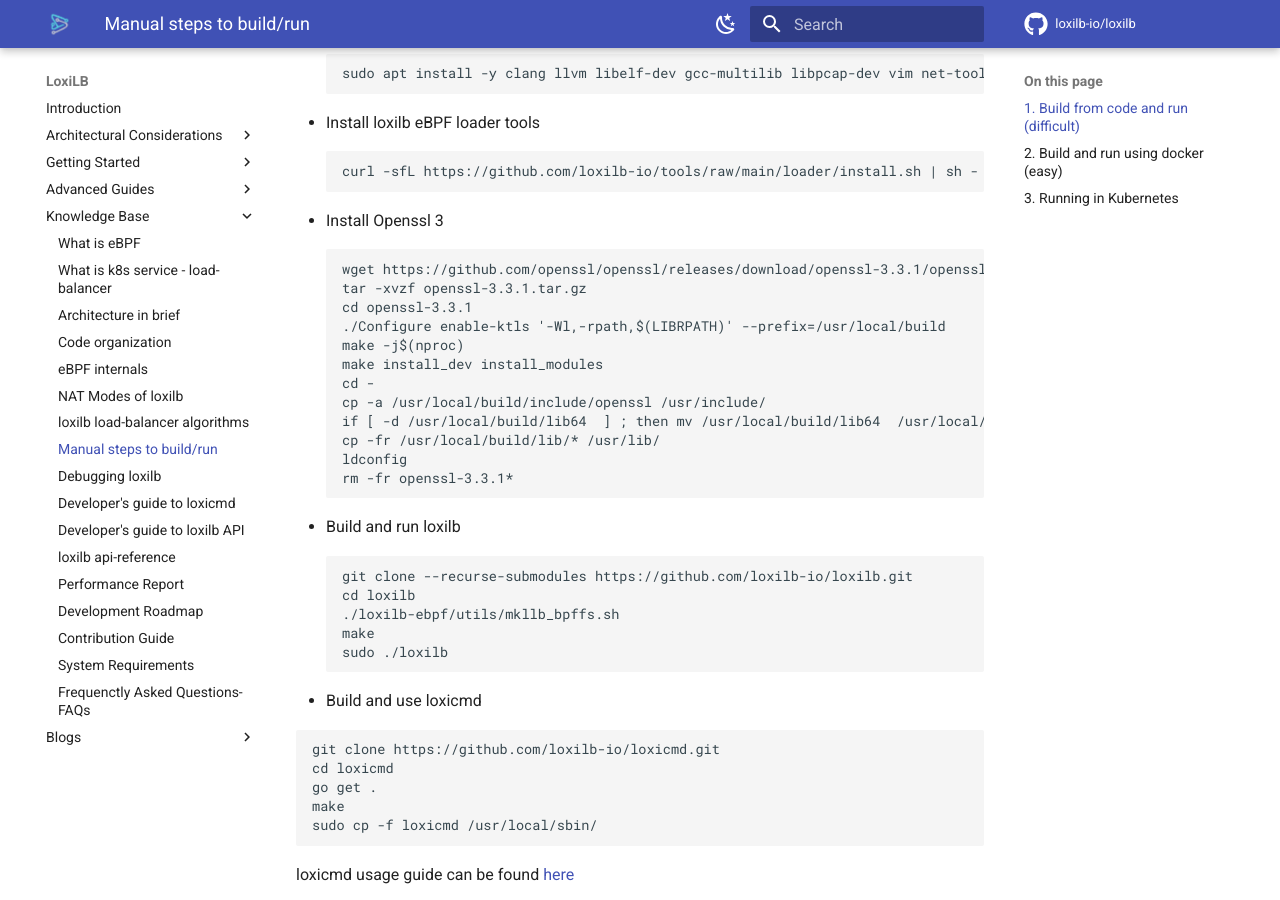
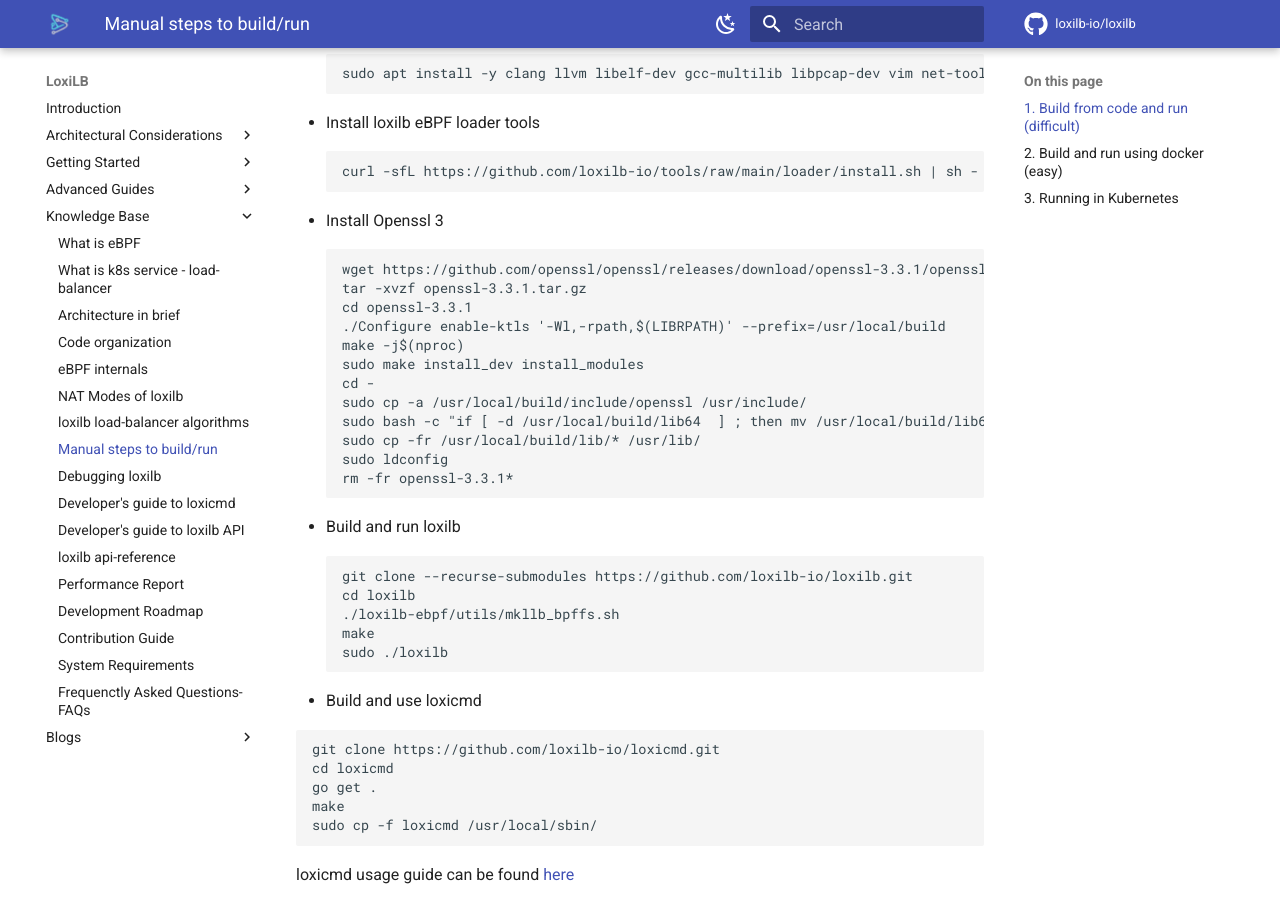
Before and after one commit to loxilb-io/loxilbdocs, an MkDocs documentation site: the page built from docs/run.md, in a window 1280 px wide and 900 px high, scrolled down 375 px. Built offline with MkDocs 1.6.1 and Material for MkDocs 9.7.7, drawn with Linux system fonts in a browser that asks for light colours; comment, search, counter and statistics services are not loaded; the version menu is left out.

Commit message:
Update run.md (install openssl)

````diff
--- a/docs/run.md
+++ b/docs/run.md
@@ -24,12 +24,12 @@
 cd openssl-3.3.1
 ./Configure enable-ktls '-Wl,-rpath,$(LIBRPATH)' --prefix=/usr/local/build
 make -j$(nproc)
-make install_dev install_modules
+sudo make install_dev install_modules
 cd -
-cp -a /usr/local/build/include/openssl /usr/include/
-if [ -d /usr/local/build/lib64  ] ; then mv /usr/local/build/lib64  /usr/local/build/lib; fi
-cp -fr /usr/local/build/lib/* /usr/lib/
-ldconfig
+sudo cp -a /usr/local/build/include/openssl /usr/include/
+sudo bash -c "if [ -d /usr/local/build/lib64  ] ; then mv /usr/local/build/lib64  /usr/local/build/lib; fi"
+sudo cp -fr /usr/local/build/lib/* /usr/lib/
+sudo ldconfig
 rm -fr openssl-3.3.1*
 ```
 * Build and run loxilb
````
